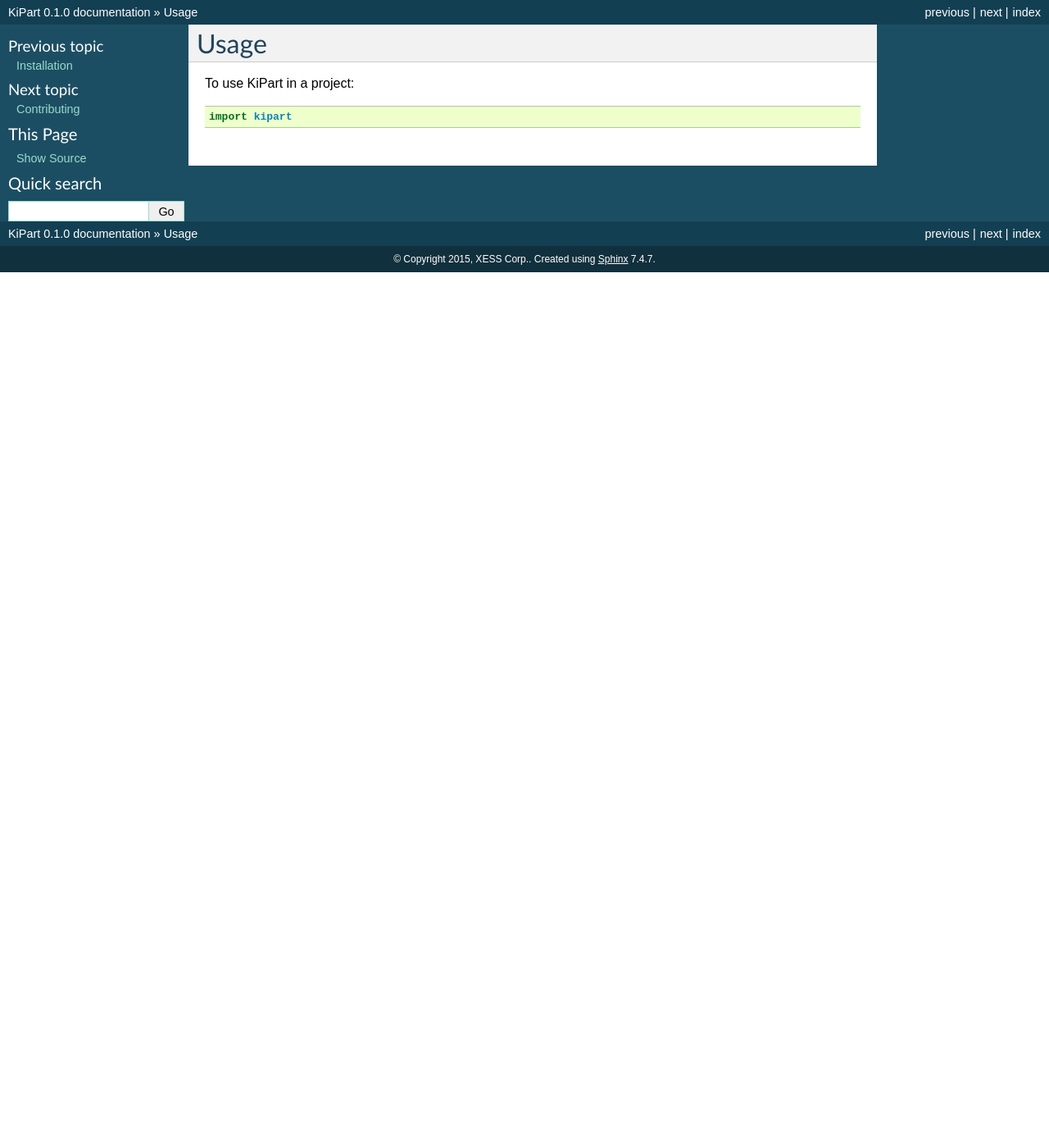
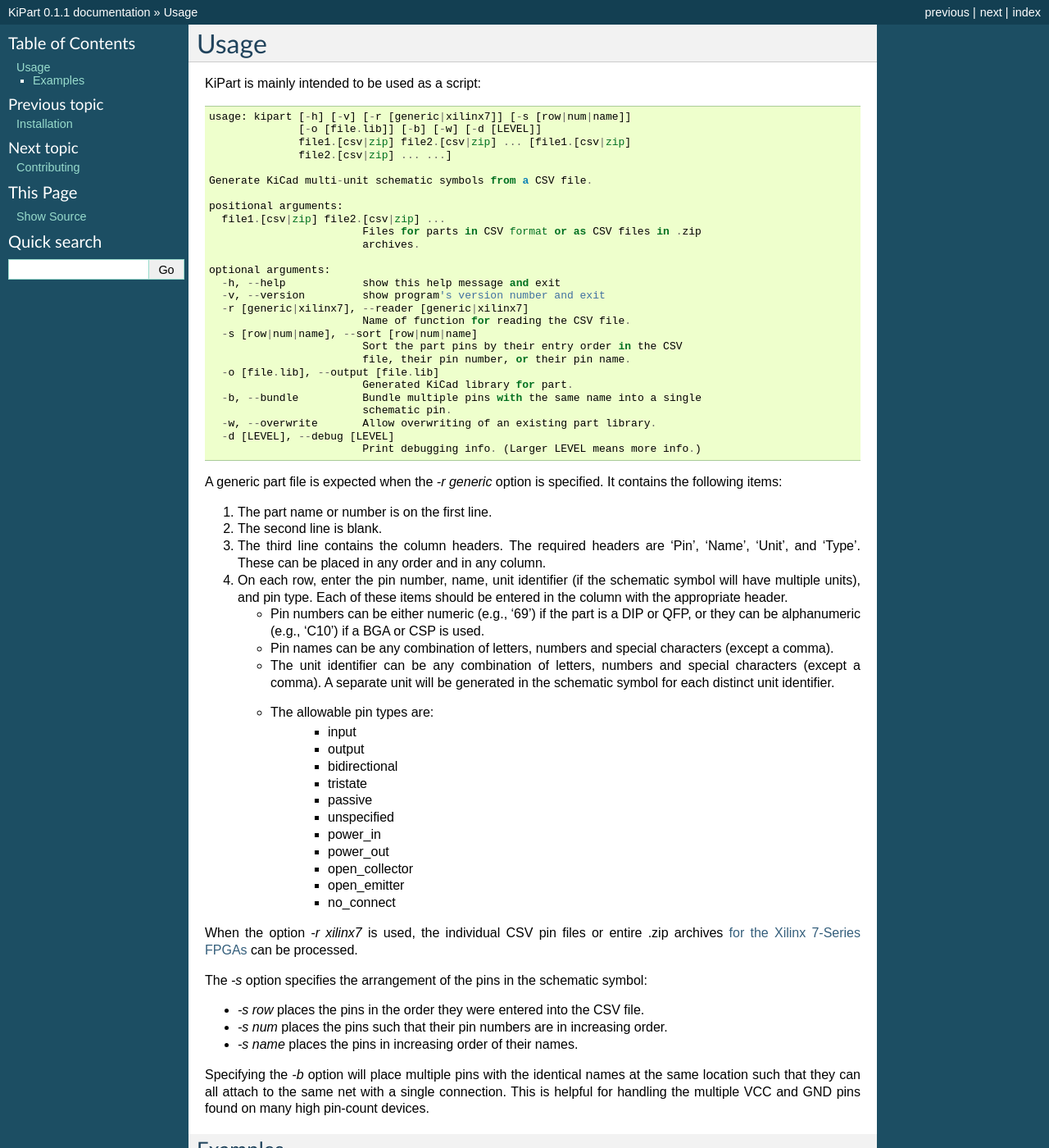
Before and after one commit to devbisme/KiPart, a Sphinx documentation site: the page built from docs/usage.rst, in a window 1280 px wide and 1400 px high. Shown: the whole window at 82% size. Built offline with Sphinx 7.4.7, drawn with Linux system fonts in a browser that asks for light colours; some of the changed text lies outside the part shown.

Commit message:
* Fixed calculation of pin name widths. * Made CSV row order the default for arranging pins on the schematic symbol. * Fixed sorting key routine for numeric pin numbers. * Spaces are now stripped between fields in a CSV file. * Documentation added. * Bumped version.

```diff
--- a/docs/usage.rst
+++ b/docs/usage.rst
@@ -2,6 +2,114 @@
 Usage
 ========
 
-To use KiPart in a project::
+KiPart is mainly intended to be  used as a script::
 
-    import kipart
+    usage: kipart [-h] [-v] [-r [generic|xilinx7]] [-s [row|num|name]]
+                  [-o [file.lib]] [-b] [-w] [-d [LEVEL]]
+                  file1.[csv|zip] file2.[csv|zip] ... [file1.[csv|zip]
+                  file2.[csv|zip] ... ...]
+
+    Generate KiCad multi-unit schematic symbols from a CSV file.
+
+    positional arguments:
+      file1.[csv|zip] file2.[csv|zip] ...
+                            Files for parts in CSV format or as CSV files in .zip
+                            archives.
+
+    optional arguments:
+      -h, --help            show this help message and exit
+      -v, --version         show program's version number and exit
+      -r [generic|xilinx7], --reader [generic|xilinx7]
+                            Name of function for reading the CSV file.
+      -s [row|num|name], --sort [row|num|name]
+                            Sort the part pins by their entry order in the CSV
+                            file, their pin number, or their pin name.
+      -o [file.lib], --output [file.lib]
+                            Generated KiCad library for part.
+      -b, --bundle          Bundle multiple pins with the same name into a single
+                            schematic pin.
+      -w, --overwrite       Allow overwriting of an existing part library.
+      -d [LEVEL], --debug [LEVEL]
+                            Print debugging info. (Larger LEVEL means more info.)
+
+A generic part file is expected when the `-r generic` option is specified.
+It contains the following items:
+
+#. The part name or number is on the first line.
+#. The second line is blank.
+#. The third line contains the column headers. The required headers are 'Pin', 'Name', 'Unit', and 'Type'.
+   These can be placed in any order and in any column.
+#. On each row, enter the pin number, name, unit identifier (if the schematic symbol will have multiple units),
+   and pin type. Each of these items should be entered in the column with the appropriate header.
+
+   * Pin numbers can be either numeric (e.g., '69') if the part is a DIP or QFP, or they can be
+     alphanumeric (e.g., 'C10') if a BGA or CSP is used.
+   * Pin names can be any combination of letters, numbers and special characters (except a comma).
+   * The unit identifier can be any combination of letters, numbers and special characters (except a comma).
+     A separate unit will be generated in the schematic symbol for each distinct unit identifier.
+   * The allowable pin types are:
+        * input
+        * output
+        * bidirectional
+        * tristate
+        * passive
+        * unspecified
+        * power_in
+        * power_out
+        * open_collector
+        * open_emitter
+        * no_connect
+
+When the option `-r xilinx7` is used, the individual CSV pin files or entire .zip archives
+`for the Xilinx 7-Series FPGAs <http://www.xilinx.com/support/packagefiles/>`_ can be processed.
+
+The `-s` option specifies the arrangement of the pins in the schematic symbol:
+
+* `-s row` places the pins in the order they were entered into the CSV file.
+* `-s num` places the pins such that their pin numbers are in increasing order.
+* `-s name` places the pins in increasing order of their names.
+
+Specifying the `-b` option will place multiple pins with the identical names at the same location
+such that they can all attach to the same net with a single connection.
+This is helpful for handling the multiple VCC and GND pins found on many high pin-count devices.
+
+
+Examples
+-----------
+
+Assume the following data for a single-unit part is placed into the `example.csv` file::
+
+    example_part
+
+    Pin,    Unit,   Type,           Name
+    23,     1,      input,          A5
+    90,     1,      output,         B1
+    88,     1,      bidirectional,  C3
+    56,     1,      tristate,       D22
+    84,     1,      tristate,       D3
+    16,     1,      power_in,       VCC
+    5,      1,      power_in,       GND
+    29,     1,      power_in,       VCC
+    98,     1,      power_in,       GND
+    99,     1,      power_in,       VCC
+    59,     1,      power_in,       GND
+
+Then the command `kipart example.csv -o example1.lib` will create a schematic symbol
+where the pins are arranged in the order of the rows in the CSV file they are on:
+
+.. image:: example1.png
+
+The command `kipart -s num example.csv -o example2.lib` will create a schematic symbol
+where the pins are arranged by their pin numbers:
+
+.. image:: example2.png
+
+The command `kipart -s name example.csv -o example3.lib` will create a schematic symbol
+where the pins are arranged by their names:
+
+.. image:: example3.png
+
+The command `kipart -b example.csv -o example4.lib` will bundle pins with identical names
+(like `GND` and `VCC`) into single pins like so:
+
+.. image:: example4.png
--- a/kipart/__init__.py
+++ b/kipart/__init__.py
@@ -2,4 +2,4 @@
 
 __author__ = 'XESS Corp.'
 __email__ = 'info@xess.com'
-__version__ = '0.1.0'
+__version__ = '0.1.1'
```
Also changed, not shown: CONTRIBUTING.rst (+3 -22 lines), HISTORY.rst (+9 -1 lines), README.rst (+7 -5 lines), docs/example.csv (added, +14 -0 lines), setup.py (+5 -9 lines), docs/example1.png (added), docs/example2.png (added), docs/example3.png (added), docs/example4.png (added), 3 other files.
